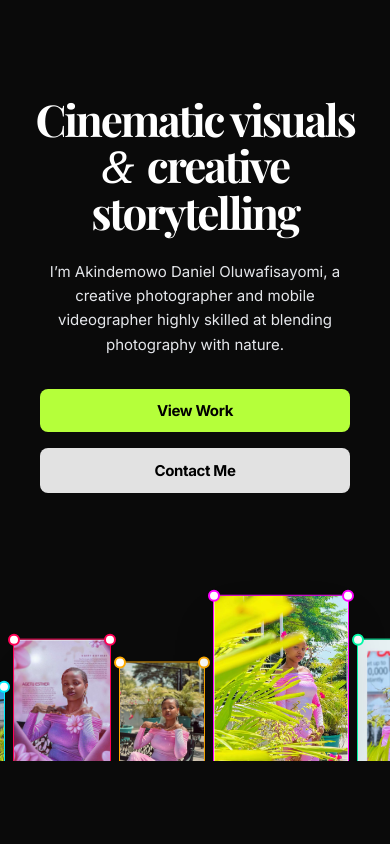
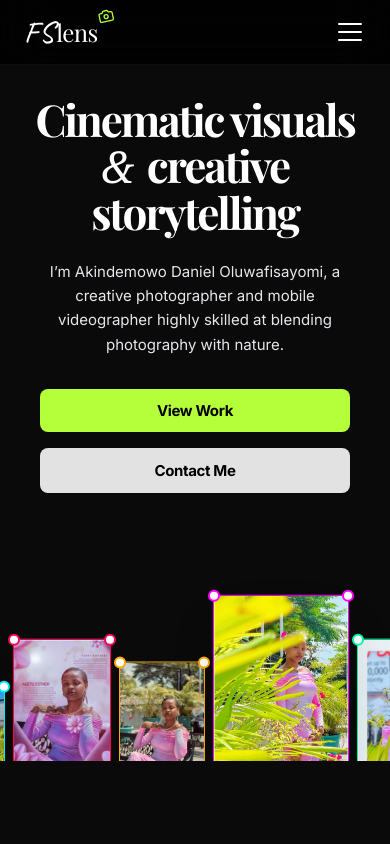
Before and after one commit to cipher-d-dev/fslens, a Next.js app: page / in a window 390 px wide. Shown: the top 844 px of the page. Built offline with nearby package versions, Linux system fonts and the light colour scheme; a web font is replaced by a local one.

Commit message:
fix: navabar visibility

```diff
--- a/components/ui/Navbar.tsx
+++ b/components/ui/Navbar.tsx
@@ -4,16 +4,7 @@ import { useState, useEffect } from 'react';
 import { Camera } from 'lucide-react';
 
 export default function Navbar() {
-  const [scrolled, setScrolled] = useState(false);
-  const [isOpen, setIsOpen] = useState(false); // 1. Added mobile menu state
-
-  useEffect(() => {
-    const handleScroll = () => {
-      setScrolled(window.scrollY > 50);
-    };
-    window.addEventListener('scroll', handleScroll);
-    return () => window.removeEventListener('scroll', handleScroll);
-  }, []);
+  const [isOpen, setIsOpen] = useState(false);
 
   // Close mobile menu if window is resized to desktop size
   useEffect(() => {
@@ -26,7 +17,7 @@ export default function Navbar() {
 
   const handleSmoothScroll = (e: React.MouseEvent<HTMLAnchorElement>, targetId: string) => {
     e.preventDefault();
-    setIsOpen(false); // Close mobile menu when a link is clicked
+    setIsOpen(false);
     const target = document.querySelector(targetId);
     if (target) {
       if ((window as any).lenis) {
@@ -39,8 +30,8 @@ export default function Navbar() {
 
   return (
     <>
-      <nav className={`fixed top - 0 left - 0 w - full z - [9999] transition - all duration - 300 ${scrolled || isOpen ? 'bg-black/90 backdrop-blur-xl border-b border-white/5' : 'bg-transparent'
-        } `}>
+      {/* Kept your original solid glassmorphic background classes here */}
+      <nav className="fixed top-0 left-0 w-full z-[9999] bg-black/80 backdrop-blur-xl border-b border-white/5 transition-colors duration-300">
         <div className="container mx-auto px-6 max-w-7xl h-16 flex items-center justify-between relative">
 
           {/* Logo */}
@@ -68,23 +59,22 @@ export default function Navbar() {
               Let&apos;s Talk
             </button>
 
-            {/* 2. Added onClick and custom dynamic tailwind classes to turn bars into an X */}
             <button
               onClick={() => setIsOpen(!isOpen)}
               className="md:hidden flex flex-col justify-center items-center w-8 h-8 focus:outline-none z-50 relative"
               aria-label="Toggle Menu"
             >
-              <span className={`block w - 6 h - [2px] bg - white rounded - full transition - all duration - 300 ${isOpen ? 'rotate-45 translate-y-[8px]' : ''} `}></span>
-              <span className={`block w - 6 h - [2px] bg - white rounded - full my - 1.5 transition - all duration - 300 ${isOpen ? 'opacity-0' : ''} `}></span>
-              <span className={`block w - 6 h - [2px] bg - white rounded - full transition - all duration - 300 ${isOpen ? '-rotate-45 -translate-y-[8px]' : ''} `}></span>
+              <span className={`block w-6 h-[2px] bg-white rounded-full transition-all duration-300 ${isOpen ? 'rotate-45 translate-y-[8px]' : ''}`}></span>
+              <span className={`block w-6 h-[2px] bg-white rounded-full my-1.5 transition-all duration-300 ${isOpen ? 'opacity-0' : ''}`}></span>
+              <span className={`block w-6 h-[2px] bg-white rounded-full transition-all duration-300 ${isOpen ? '-rotate-45 -translate-y-[8px]' : ''}`}></span>
             </button>
           </div>
         </div>
       </nav>
 
-      {/* 3. The actual Mobile Menu Overlay Container */}
-      <div className={`fixed inset - 0 bg - black z - [9998] md:hidden transition - all duration - 500 flex flex - col justify - center items - center gap - 8 text - 2xl font - sans text - gray - 300 ${isOpen ? 'opacity-100 pointer-events-auto' : 'opacity-0 pointer-events-none'
-        } `}>
+      {/* Mobile Menu Overlay Container */}
+      <div className={`fixed inset-0 bg-black z-[9998] md:hidden transition-all duration-500 flex flex-col justify-center items-center gap-8 text-2xl font-sans text-gray-300 ${isOpen ? 'opacity-100 pointer-events-auto' : 'opacity-0 pointer-events-none'
+        }`}>
         <a href="#about" onClick={(e) => handleSmoothScroll(e, '#about')} className="hover:text-white transition-colors py-2 tracking-wide">About</a>
         <a href="#process" onClick={(e) => handleSmoothScroll(e, '#process')} className="hover:text-white transition-colors py-2 tracking-wide">Process</a>
         <a href="#portfolio" onClick={(e) => handleSmoothScroll(e, '#portfolio')} className="hover:text-white transition-colors py-2 tracking-wide">Portfolio</a>
```
